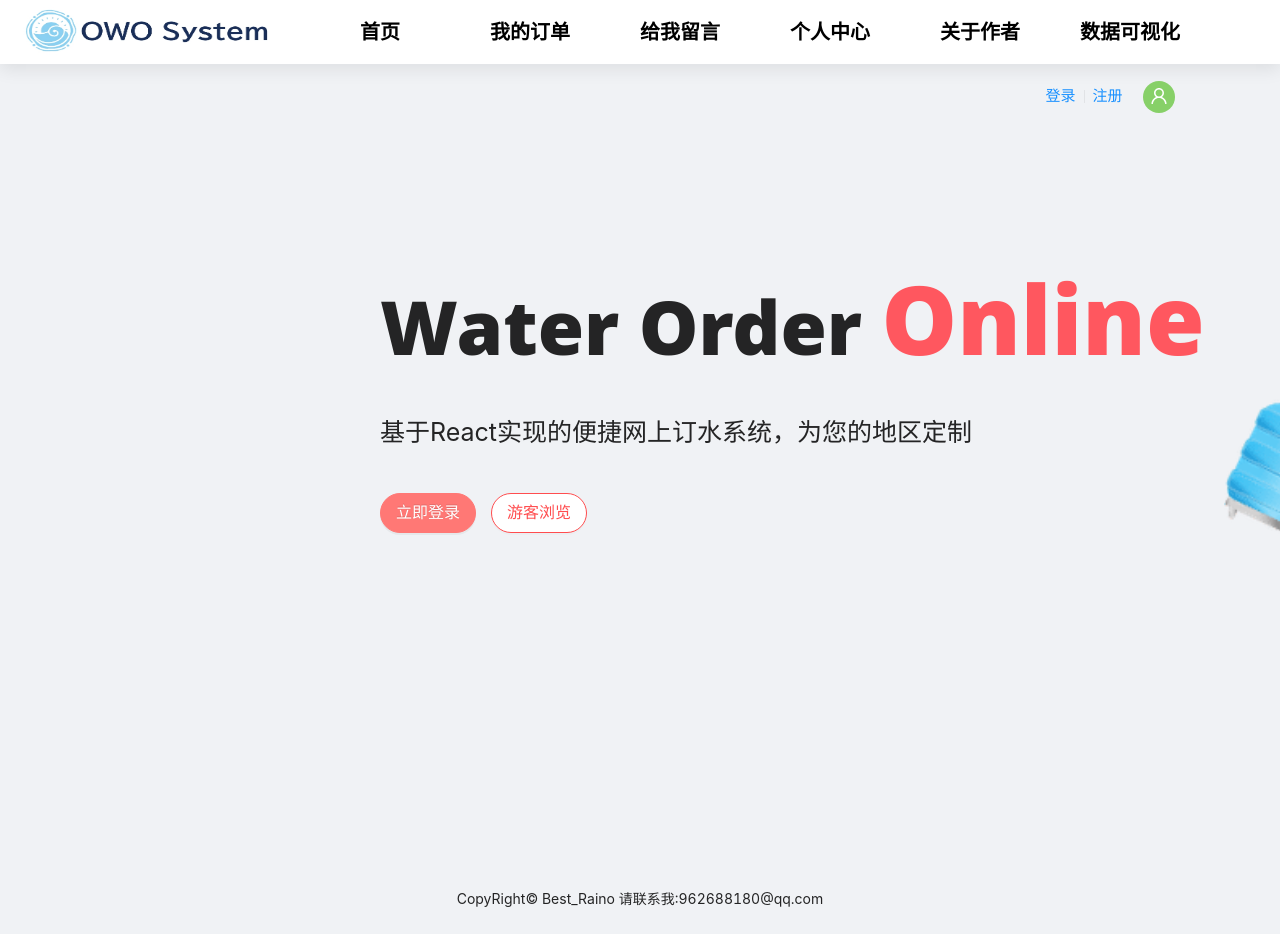
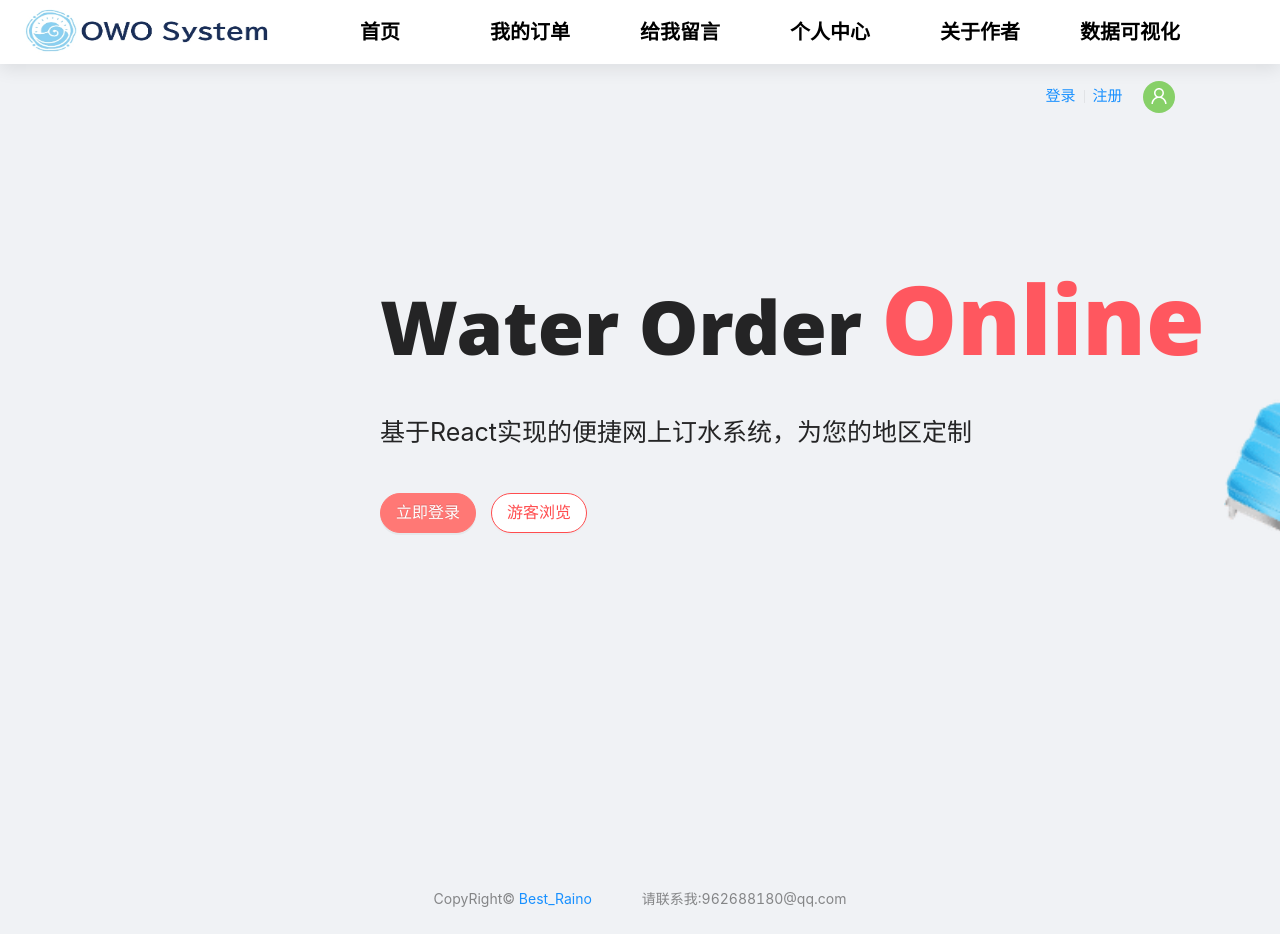
Before and after one commit to Raino2/WaterOrder, a React app: page / in a window 1280 px wide. Shown: the top 934 px of the page. Built offline with nearby package versions, Linux system fonts and the light colour scheme.

Commit message:
styles：Login更新底部文字

```diff
--- a/src/components/Header/styles/index.module.scss
+++ b/src/components/Header/styles/index.module.scss
@@ -50,7 +50,5 @@
   vertical-align: middle;
   .loginLink {
     font-size: 15px;
-    &:hover {
-    }
   }
 }
--- a/src/pages/Login/index.tsx
+++ b/src/pages/Login/index.tsx
@@ -1,4 +1,4 @@
-import { Layout } from "antd";
+import { Layout, Space } from "antd";
 import { Content, Footer, Header } from "antd/lib/layout/layout";
 import React from "react";
 import WebHeader from "../../components/Header";
@@ -23,7 +23,12 @@ const LoginPage = () => {
         </div>
       </Content>
       <Footer style={{ display: "flex", justifyContent: "center" }}>
-        <div>CopyRight© Best_Raino 请联系我:962688180@qq.com</div>
+        <Space size={50} style={{ color: "rgba(0,0,0,0.45)" }}>
+          <div>
+            CopyRight© <a href="https://github.com/Raino2">Best_Raino</a>
+          </div>
+          <div> 请联系我:962688180@qq.com</div>
+        </Space>
       </Footer>
     </Layout>
   );
```
